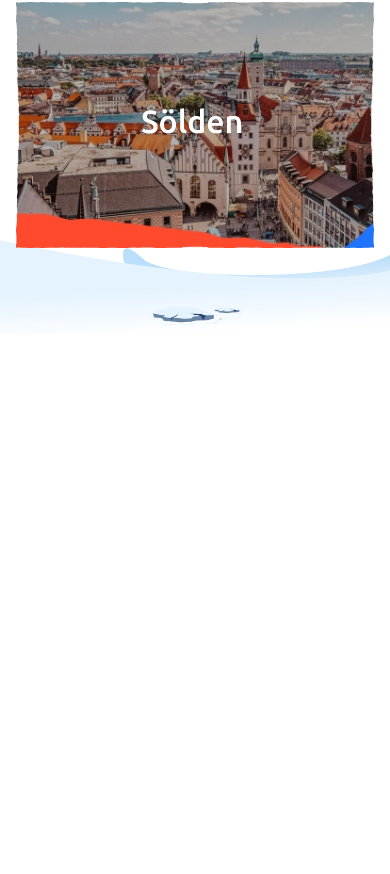
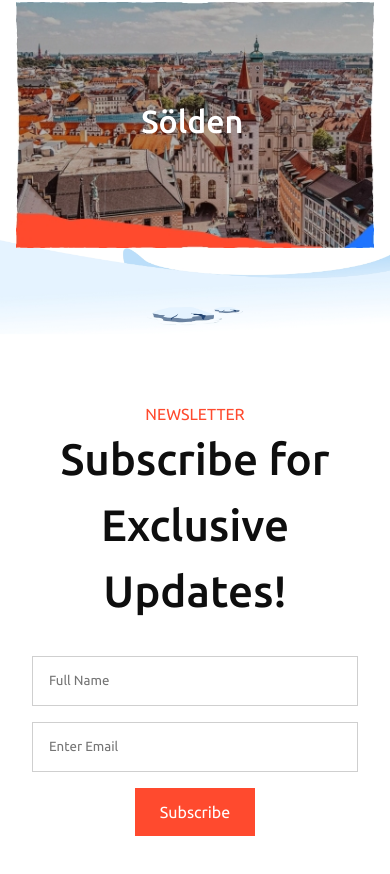
Before and after one commit to sudhanshulicensed/fest_landing_page, a React (Vite) app: page / in a window 390 px wide. Shown: the part 4421-5295 px from the top of the page. Before the commit the page ends 4759 px from the top, so only its background shows below. Built offline with nearby package versions, Linux system fonts and the light colour scheme.

Commit message:
Chore : Isolate Section, Make NewsLetter  Page Responsive.

```diff
--- a/src/components/MainComponent.jsx
+++ b/src/components/MainComponent.jsx
@@ -36,9 +36,9 @@ export default function MainComponent() {
       <section id="destination" className="section">
         <Destination />
       </section>
-      {/* <section id="section9">
+      <section id="section9">
         <NewsLetter />
-      </section> */}
+      </section>
     </main>
   );
 }
--- a/src/components/NewsLetter.css
+++ b/src/components/NewsLetter.css
@@ -19,7 +19,8 @@
 .newsletter__input {
   background: #ffffff 0% 0% no-repeat padding-box;
   border: 1px solid #cfcfcf;
-  width: 466px;
+  max-width: 466px;
+  width: 100%;
   height: 50px;
   opacity: 1;
   padding: 1rem;
@@ -27,5 +28,11 @@
 }
 
 .newsletter__input:focus {
-  border-color: #a9a9a9; /* Darker border color on focus */
+  border-color: #a9a9a9;
 }
+
+@media (max-width: 784px) {
+  .newsletter {
+    margin: 4rem 2rem;
+  }
+}
```
